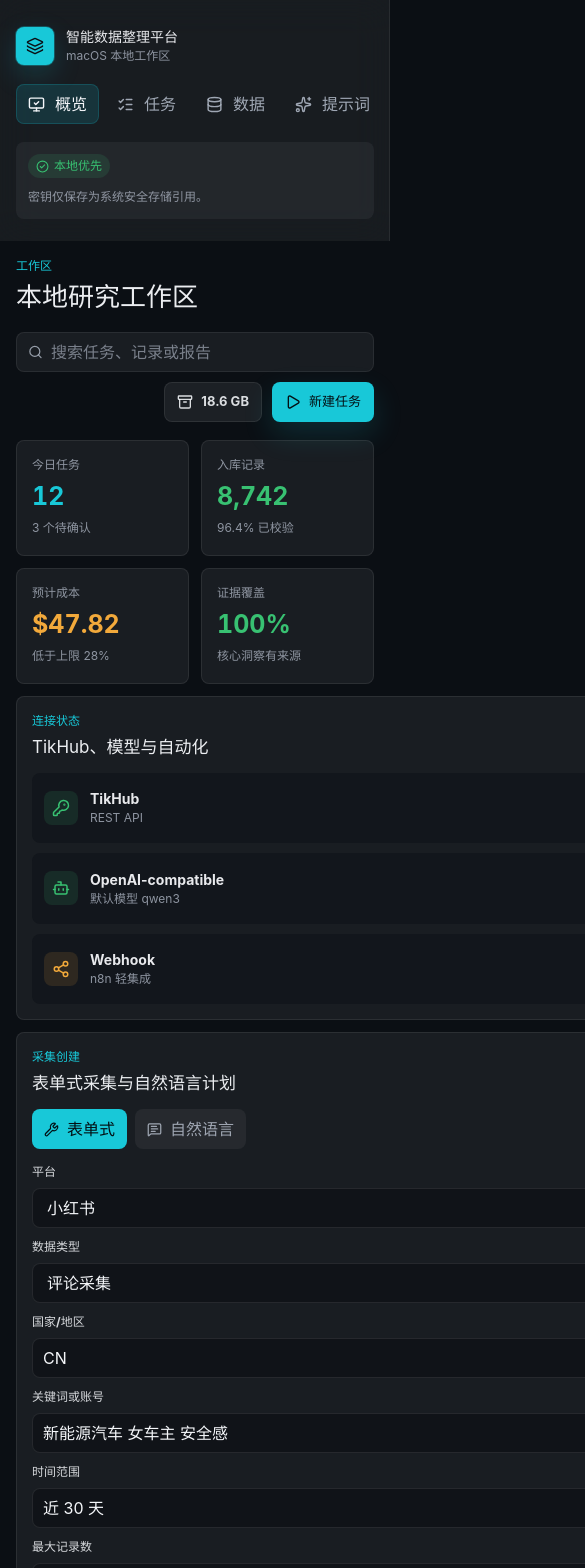
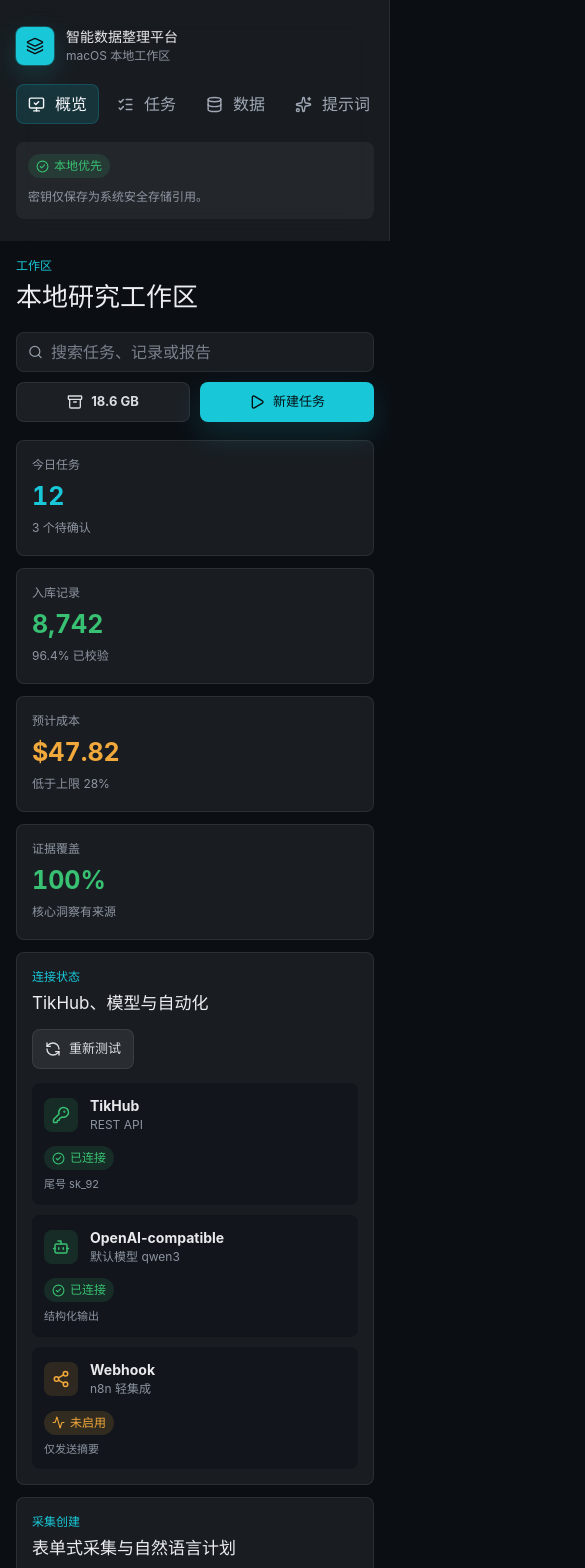
Before and after one commit to ljiulong/sortlytic, a React (Vite) app in the folder apps/macos/: page / in a window 390 px wide. Shown: the top 1568 px of the page, 585 px wide, since content can reach past the window. Built offline with nearby package versions, Linux system fonts and the light colour scheme.

Commit message:
fix: 修复工作台响应式布局

```diff
--- a/apps/macos/src/App.css
+++ b/apps/macos/src/App.css
@@ -289,6 +289,7 @@ h3 {
 .inspector {
   display: grid;
   gap: 12px;
+  min-width: 0;
 }
 
 .inspector {
@@ -297,17 +298,26 @@ h3 {
 }
 
 .glass-panel {
+  min-width: 0;
   padding: 16px;
 }
 
 .compact-panel {
+  min-width: 0;
   padding: 14px;
 }
 
 .section-heading {
   justify-content: space-between;
+  align-items: flex-start;
   gap: 14px;
   margin-bottom: 14px;
+}
+
+.section-heading > div,
+.topbar > div:first-child,
+.plan-header > div {
+  min-width: 0;
 }
 
 .connection-grid {
@@ -322,6 +332,12 @@ h3 {
   padding: 12px;
   border-radius: 8px;
   background: rgba(11, 15, 20, 0.45);
+}
+
+.connection-card > div:not(.connection-icon),
+.export-item div:last-child,
+.regression-row div {
+  min-width: 0;
 }
 
 .connection-icon {
@@ -413,7 +429,7 @@ h3 {
 
 .collection-form {
   display: grid;
-  grid-template-columns: repeat(4, minmax(0, 1fr));
+  grid-template-columns: repeat(auto-fit, minmax(150px, 1fr));
   gap: 10px;
 }
 
@@ -421,6 +437,7 @@ h3 {
 .natural-input {
   display: grid;
   gap: 7px;
+  min-width: 0;
 }
 
 .field span,
@@ -434,6 +451,7 @@ h3 {
 .field select,
 .natural-input textarea {
   width: 100%;
+  min-width: 0;
   min-height: 40px;
   padding: 0 11px;
   color: #f5f7fa;
@@ -451,6 +469,8 @@ h3 {
 
 .form-submit {
   align-self: end;
+  width: 100%;
+  min-width: 0;
 }
 
 .natural-input textarea {
@@ -719,75 +739,3 @@ select:focus-visible {
     animation-iteration-count: 1 !important;
   }
 }
-
-@media (max-width: 1180px) {
-  .app-shell {
-    grid-template-columns: 210px minmax(0, 1fr);
-  }
-
-  .metric-grid {
-    grid-template-columns: repeat(2, minmax(0, 1fr));
-  }
-
-  .main-grid {
-    grid-template-columns: 1fr;
-  }
-
-  .inspector {
-    position: static;
-    grid-template-columns: repeat(3, minmax(0, 1fr));
-  }
-}
-
-@media (max-width: 860px) {
-  .app-shell {
-    display: block;
-  }
-
-  .sidebar {
-    position: static;
-    height: auto;
-    gap: 14px;
-  }
-
-  .nav-list {
-    display: flex;
-    overflow-x: auto;
-    padding-bottom: 4px;
-  }
-
-  .nav-item {
-    flex: 0 0 auto;
-    width: auto;
-  }
-
-  .workspace {
-    padding: 16px;
-  }
-
-  .topbar {
-    align-items: flex-start;
-    flex-direction: column;
-  }
-
-  .topbar-actions,
-  .search-box {
-    width: 100%;
-  }
-
-  .connection-grid,
-  .collection-form,
-  .plan-grid,
-  .inspector {
-    grid-template-columns: 1fr;
-  }
-
-  .task-row {
-    grid-template-columns: 1fr;
-    align-items: start;
-  }
-
-  .progress-cell strong {
-    text-align: left;
-  }
-}
--- /dev/null
+++ b/apps/macos/src/App.responsive.css
@@ -0,0 +1,114 @@
+@media (max-width: 1180px) {
+  .app-shell {
+    grid-template-columns: 210px minmax(0, 1fr);
+  }
+
+  .metric-grid {
+    grid-template-columns: repeat(2, minmax(0, 1fr));
+  }
+
+  .main-grid {
+    grid-template-columns: 1fr;
+  }
+
+  .inspector {
+    position: static;
+    grid-template-columns: repeat(3, minmax(0, 1fr));
+  }
+}
+
+@media (max-width: 860px) {
+  .app-shell {
+    display: block;
+    max-width: 100vw;
+    overflow-x: hidden;
+  }
+
+  .sidebar {
+    position: static;
+    height: auto;
+    gap: 14px;
+    max-width: 100vw;
+    overflow-x: hidden;
+  }
+
+  .nav-list {
+    display: flex;
+    overflow-x: auto;
+    padding-bottom: 4px;
+  }
+
+  .nav-item {
+    flex: 0 0 auto;
+    width: auto;
+  }
+
+  .workspace {
+    max-width: 100vw;
+    overflow-x: hidden;
+    padding: 16px;
+  }
+
+  .topbar {
+    align-items: flex-start;
+    flex-direction: column;
+  }
+
+  .topbar-actions,
+  .search-box {
+    width: 100%;
+  }
+
+  .topbar-actions {
+    display: grid;
+    grid-template-columns: minmax(0, 1fr) minmax(0, 1fr);
+    justify-content: stretch;
+    width: calc(100vw - 32px);
+  }
+
+  .topbar-actions .search-box {
+    grid-column: 1 / -1;
+  }
+
+  .topbar-actions .ghost-button,
+  .topbar-actions .primary-button {
+    min-width: 0;
+  }
+
+  .metric-grid {
+    grid-template-columns: 1fr;
+  }
+
+  .section-heading,
+  .plan-header {
+    flex-direction: column;
+    align-items: flex-start;
+  }
+
+  .connection-card {
+    display: grid;
+    grid-template-columns: auto minmax(0, 1fr);
+  }
+
+  .connection-status {
+    justify-items: start;
+    grid-column: 1 / -1;
+    margin-left: 0;
+  }
+
+  .connection-grid,
+  .collection-form,
+  .plan-grid,
+  .inspector {
+    grid-template-columns: 1fr;
+  }
+
+  .task-row {
+    grid-template-columns: 1fr;
+    align-items: start;
+  }
+
+  .progress-cell strong {
+    text-align: left;
+  }
+}
--- a/apps/macos/src/App.tsx
+++ b/apps/macos/src/App.tsx
@@ -43,6 +43,7 @@ import { useForm } from 'react-hook-form'
 import { create } from 'zustand'
 import { z } from 'zod'
 import './App.css'
+import './App.responsive.css'
 import {
   type CollectionPlan,
   type NavKey,
```
